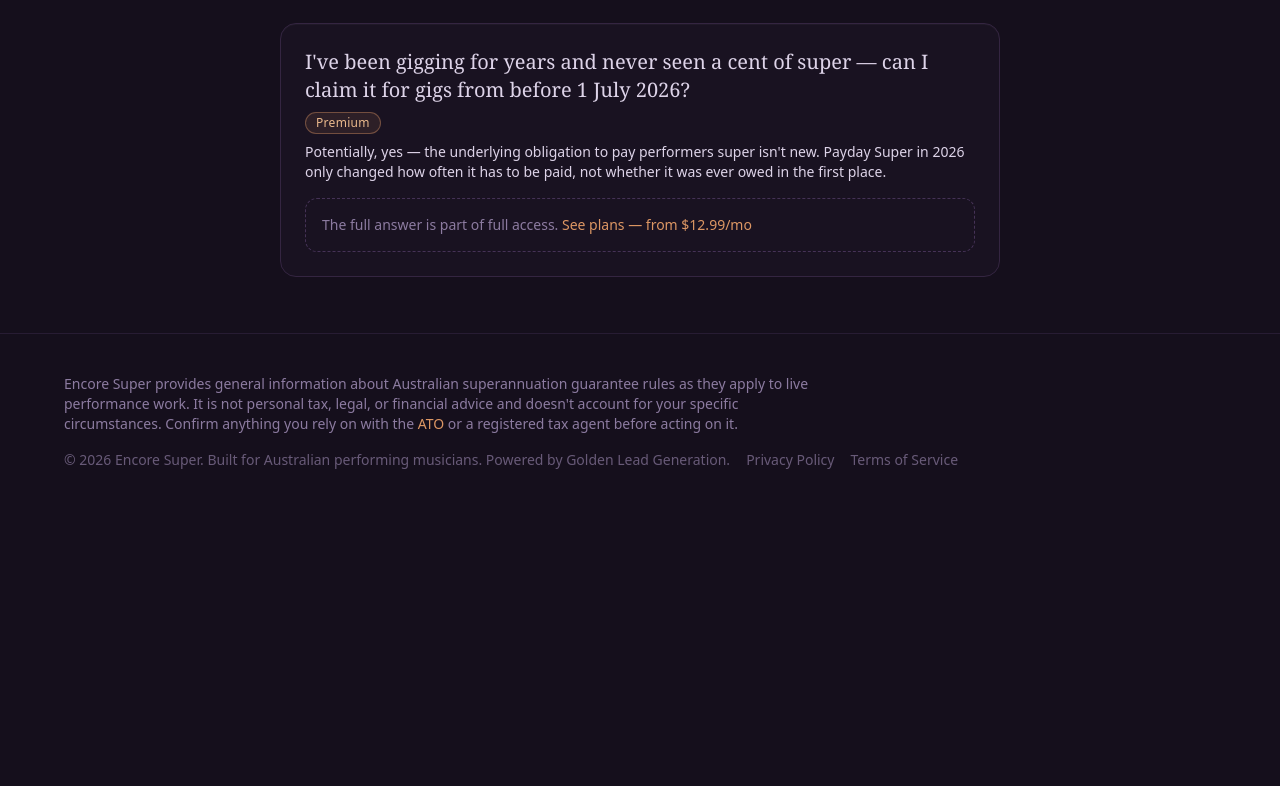
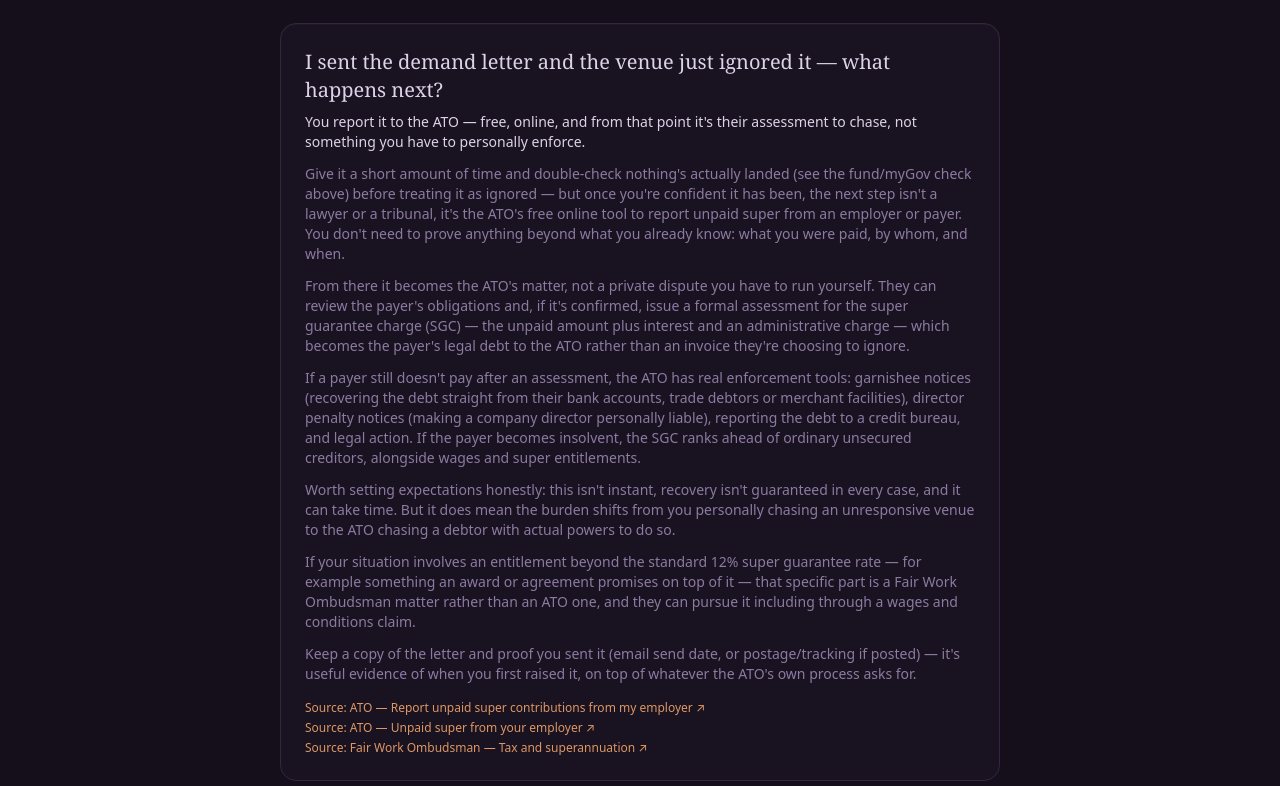
Before and after one commit to goldenleadgenerationau-art/Encore-Super, a React (Vite) app: page /faq in a window 1280 px wide. Shown: the part 3634-4420 px from the top of the page. Before the commit the page ends 4144 px from the top, so only its background shows below. Built offline with nearby package versions, Linux system fonts and the light colour scheme; no server answers.

Commit message:
Add FAQ: what happens if a venue ignores the unpaid-super demand letter

```diff
--- a/src/data/faqs.ts
+++ b/src/data/faqs.ts
@@ -151,6 +151,34 @@
     ],
   },
   {
+    id: 'demand-letter-ignored',
+    question: "I sent the demand letter and the venue just ignored it — what happens next?",
+    preview:
+      "You report it to the ATO — free, online, and from that point it's their assessment to chase, not something you have to personally enforce.",
+    answer: [
+      "Give it a short amount of time and double-check nothing's actually landed (see the fund/myGov check above) before treating it as ignored — but once you're confident it has been, the next step isn't a lawyer or a tribunal, it's the ATO's free online tool to report unpaid super from an employer or payer. You don't need to prove anything beyond what you already know: what you were paid, by whom, and when.",
+      "From there it becomes the ATO's matter, not a private dispute you have to run yourself. They can review the payer's obligations and, if it's confirmed, issue a formal assessment for the super guarantee charge (SGC) — the unpaid amount plus interest and an administrative charge — which becomes the payer's legal debt to the ATO rather than an invoice they're choosing to ignore.",
+      "If a payer still doesn't pay after an assessment, the ATO has real enforcement tools: garnishee notices (recovering the debt straight from their bank accounts, trade debtors or merchant facilities), director penalty notices (making a company director personally liable), reporting the debt to a credit bureau, and legal action. If the payer becomes insolvent, the SGC ranks ahead of ordinary unsecured creditors, alongside wages and super entitlements.",
+      "Worth setting expectations honestly: this isn't instant, recovery isn't guaranteed in every case, and it can take time. But it does mean the burden shifts from you personally chasing an unresponsive venue to the ATO chasing a debtor with actual powers to do so.",
+      "If your situation involves an entitlement beyond the standard 12% super guarantee rate — for example something an award or agreement promises on top of it — that specific part is a Fair Work Ombudsman matter rather than an ATO one, and they can pursue it including through a wages and conditions claim.",
+      "Keep a copy of the letter and proof you sent it (email send date, or postage/tracking if posted) — it's useful evidence of when you first raised it, on top of whatever the ATO's own process asks for.",
+    ],
+    sources: [
+      {
+        label: 'ATO — Report unpaid super contributions from my employer',
+        url: 'https://www.ato.gov.au/calculators-and-tools/super-report-unpaid-super-contributions-from-my-employer',
+      },
+      {
+        label: 'ATO — Unpaid super from your employer',
+        url: 'https://www.ato.gov.au/individuals-and-families/super-for-individuals-and-families/super/growing-and-keeping-track-of-your-super/unpaid-super-from-your-employer',
+      },
+      {
+        label: 'Fair Work Ombudsman — Tax and superannuation',
+        url: 'https://www.fairwork.gov.au/pay-and-wages/tax-and-superannuation',
+      },
+    ],
+  },
+  {
     id: 'historical-unpaid-super',
     question: "I've been gigging for years and never seen a cent of super — can I claim it for gigs from before 1 July 2026?",
     preview:
```
